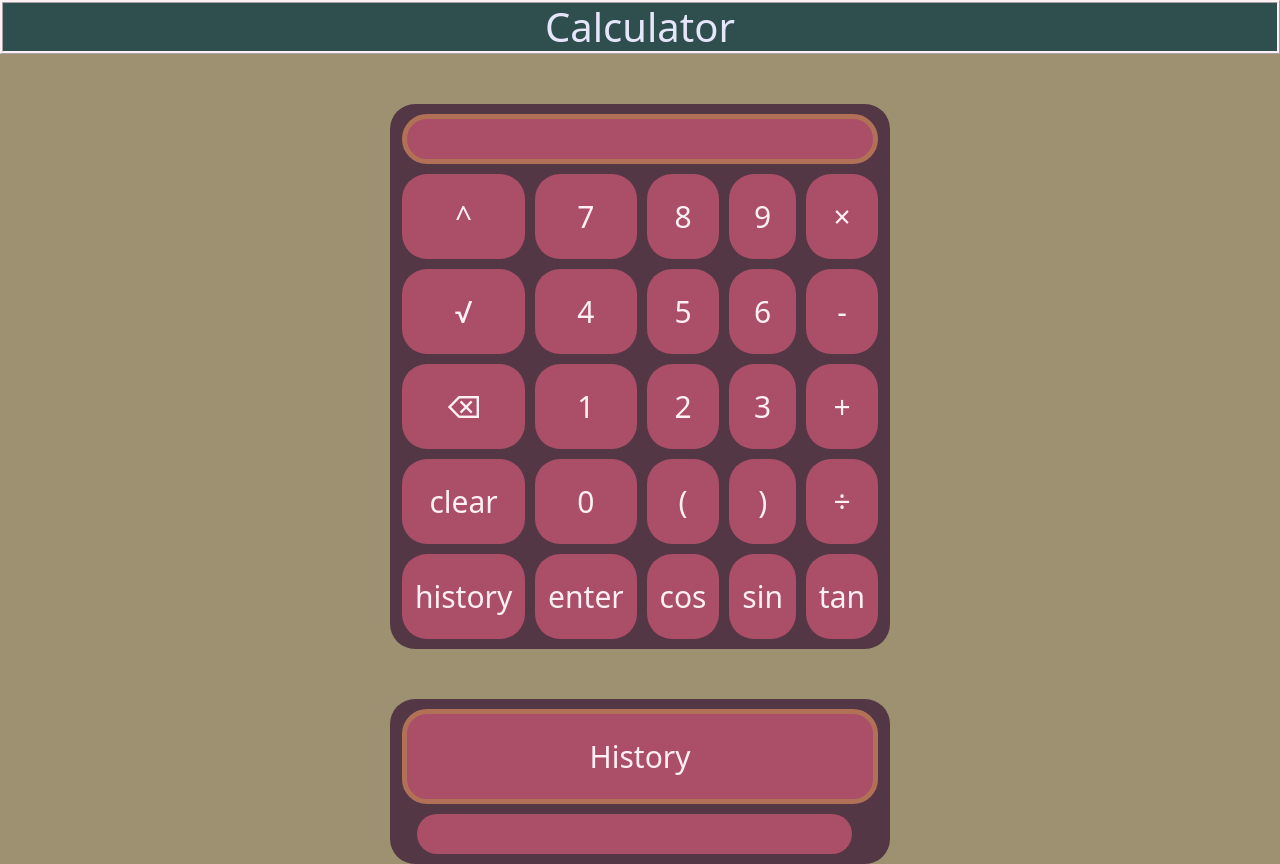
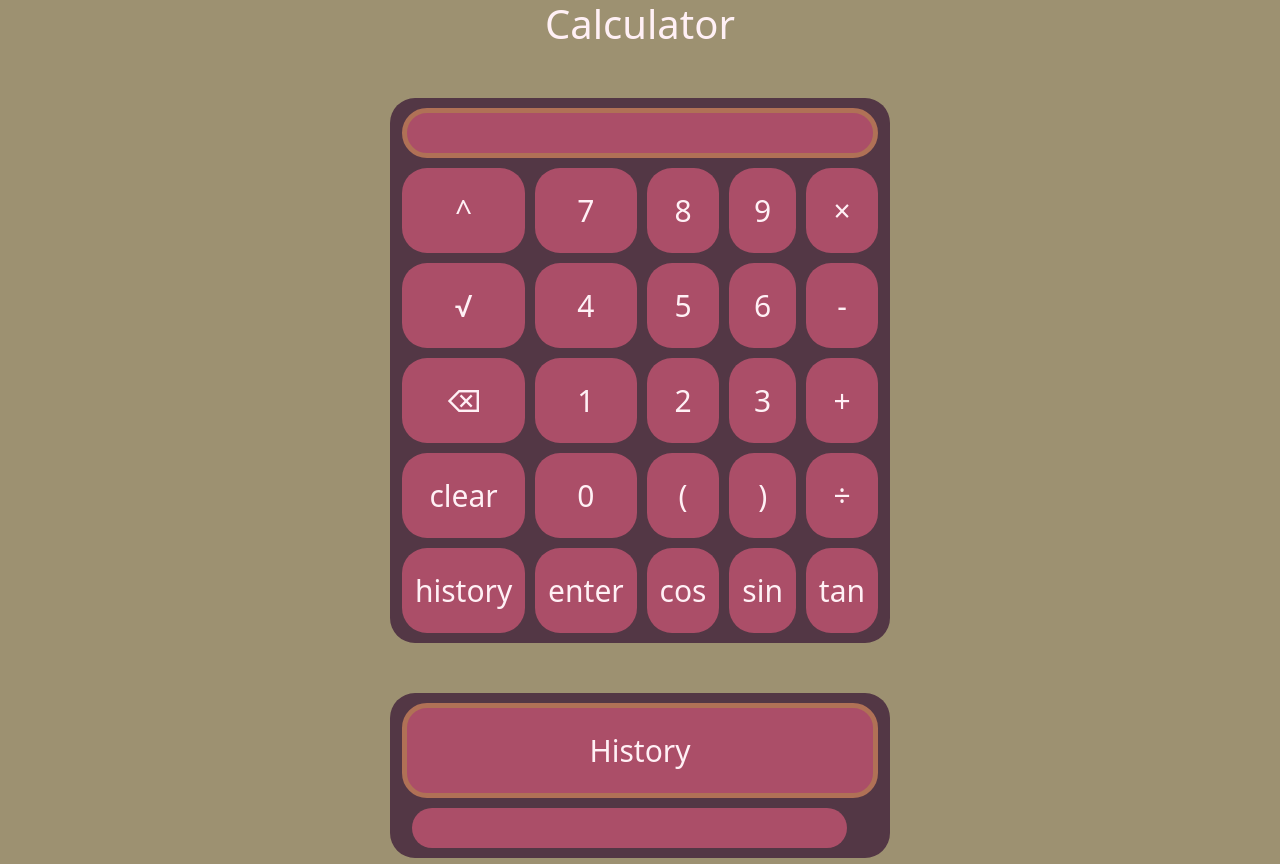
Before and after one commit to 126CC/Calculator, a plain HTML site: page index.html in a window 1280 px wide. Drawn offline with nearby package versions, Linux system fonts and the light colour scheme.

Commit message:
Update style.css

```diff
--- a/style.css
+++ b/style.css
@@ -7,13 +7,12 @@
 .item1 {
     grid-area: myArea;
     border: #B07156 solid 5px;
+    overflow-x: auto;
 }
 
 .item2 {
     text-align: center;
     width: 435px;
-    position: relative;
-    left: 5px;
 }
 
 .grid-container {
@@ -37,8 +36,5 @@
 }
 
 h1 {
-    background-color: darkslategray;
-    border: lavenderblush ridge;
     text-align: center;
-    color: lavender;
 }
```
